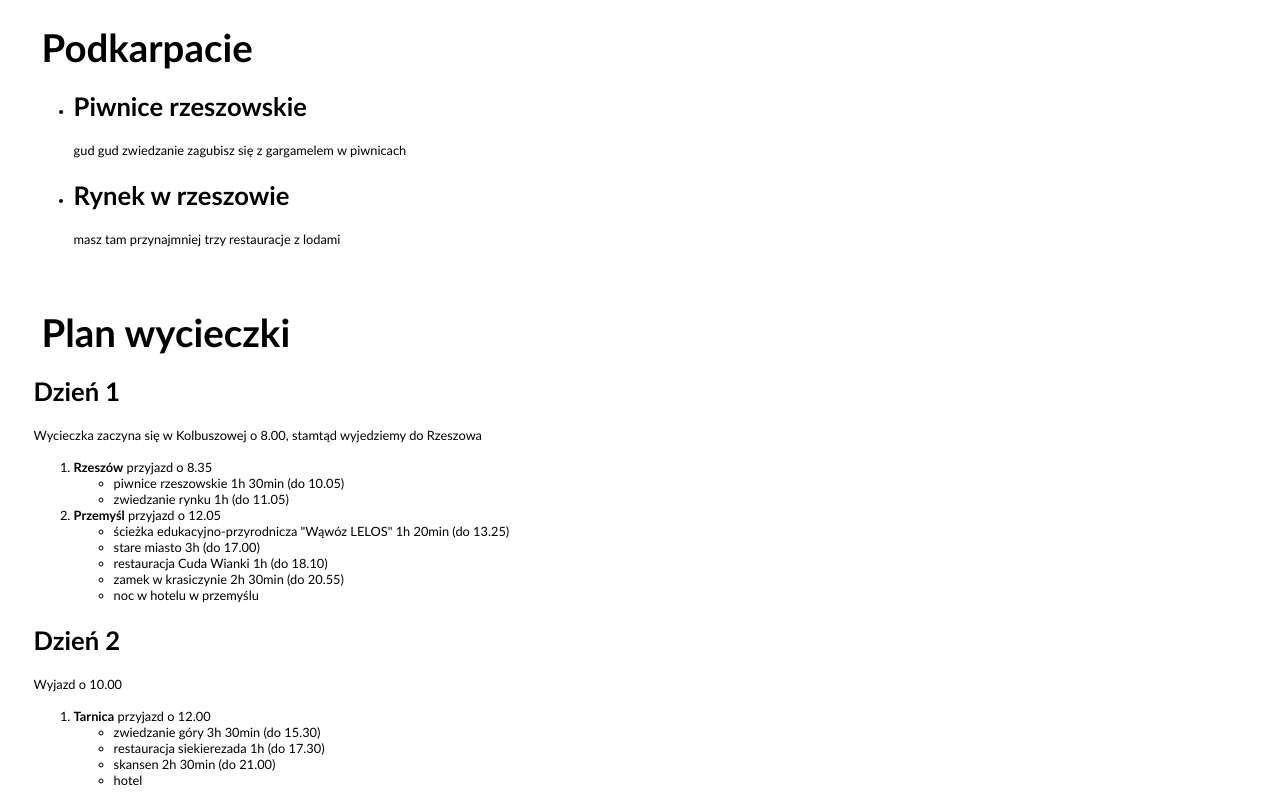
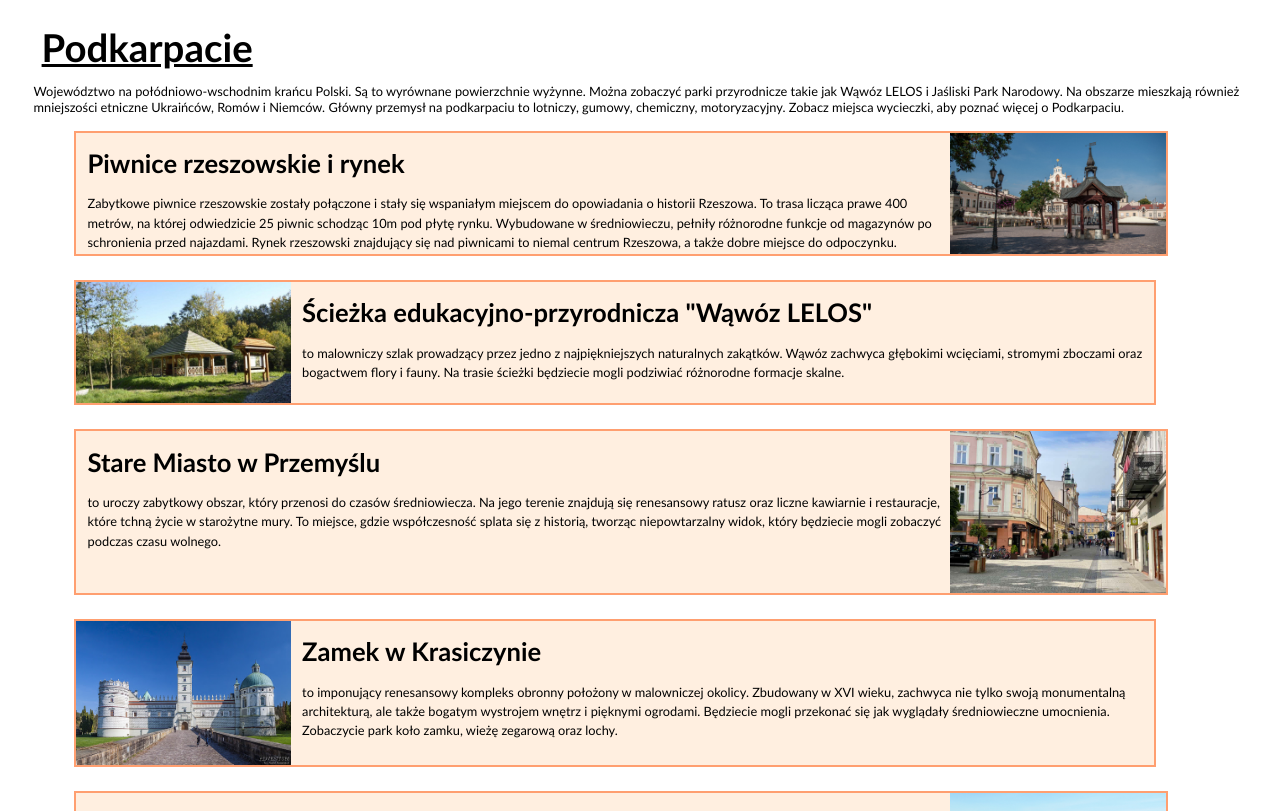
Before and after one commit to Overgeneralized/geografia-projekt, a plain HTML site: page podkarpacie.html in a window 1280 px wide. Shown: the part 91-902 px from the top of the page. Drawn offline with Linux system fonts and the light colour scheme.

Commit message:
full podkarpacie offer description

```diff
--- a/podkarpacie.html
+++ b/podkarpacie.html
@@ -2,7 +2,7 @@
 <html lang="pl">
 <head>
     <meta charset="UTF-8">
-    <title>Nalot podróże</title>
+    <title>Przelot podróże</title>
 </head>
 <body>
     <div id="navbar">
@@ -17,10 +17,25 @@
     <br>
     <div id="container">
         <div id="text-container">
-            <h1>Podkarpacie</h1>
+            <h1><u>Podkarpacie</u></h1>
+            <p>Województwo na połódniowo-wschodnim krańcu Polski. Są to wyrównane powierzchnie wyżynne. Można zobaczyć parki przyrodnicze takie jak Wąwóz LELOS i Jaśliski Park Narodowy. Na obszarze mieszkają również mniejszości etniczne Ukraińców, Romów i Niemców. Główny przemysł na podkarpaciu to lotniczy, gumowy, chemiczny, motoryzacyjny. Zobacz miejsca wycieczki, aby poznać więcej o Podkarpaciu.</p>
             <ul>
-                <li><h2>Piwnice rzeszowskie</h2> gud gud zwiedzanie zagubisz się z gargamelem w piwnicach</li>
-                <li><h2>Rynek w rzeszowie</h2> masz tam przynajmniej trzy restauracje z lodami</li>
+                <li class="places-whole"><div class="places-desc"><h2>Piwnice rzeszowskie i rynek</h2>Zabytkowe piwnice rzeszowskie zostały połączone i stały się wspaniałym miejscem do opowiadania o historii Rzeszowa. To trasa licząca prawe 400 metrów, na której odwiedzicie 25 piwnic schodząc 10m pod płytę rynku.  Wybudowane w średniowieczu, pełniły różnorodne funkcje od magazynów po schronienia przed najazdami. Rynek rzeszowski znajdujący się nad piwnicami to niemal centrum Rzeszowa, a także dobre miejsce do odpoczynku.</div>
+                <img class="places-pics" src="assets/rynek-rzeszow.jpg" alt="rynek rzeszowski"></li>
+                <li class="places-whole-reverse"><div class="places-desc-reverse"><h2>Ścieżka edukacyjno-przyrodnicza "Wąwóz LELOS"</h2>to malowniczy szlak prowadzący przez jedno z najpiękniejszych naturalnych zakątków. Wąwóz zachwyca głębokimi wcięciami, stromymi zboczami oraz bogactwem flory i fauny. Na trasie ścieżki będziecie mogli podziwiać różnorodne formacje skalne.</div>
+                <img class="places-pics" src="assets/wawoz-lelos.jpg" alt="wawoz lelos"></li>
+                <li class="places-whole"><div class="places-desc"><h2>Stare Miasto w Przemyślu</h2>to uroczy zabytkowy obszar, który przenosi do czasów średniowiecza. Na jego terenie znajdują się renesansowy ratusz oraz liczne kawiarnie i restauracje, które tchną życie w starożytne mury. To miejsce, gdzie współczesność splata się z historią, tworząc niepowtarzalny widok, który będziecie mogli zobaczyć podczas czasu wolnego.</div>
+                <img class="places-pics" src="assets/stare-miasto-przemysl.jpeg" alt="stare miasto przemysl"></li>
+                <li class="places-whole-reverse"><div class="places-desc-reverse"><h2>Zamek w Krasiczynie</h2>to imponujący renesansowy kompleks obronny położony w malowniczej okolicy. Zbudowany w XVI wieku, zachwyca nie tylko swoją monumentalną architekturą, ale także bogatym wystrojem wnętrz i pięknymi ogrodami. Będziecie mogli przekonać się jak wyglądały średniowieczne umocnienia. Zobaczycie park koło zamku, wieżę zegarową oraz lochy.</div>
+                <img class="places-pics" src="assets/zamek-krasiczyna.jpg" alt="zamek krasiczyna"></li>
+                <li class="places-whole"><div class="places-desc"><h2>Tarnica i Skansen</h2>Tarnica to najwyższy szczyt Bieszczad Zachodnich, który góruje nad okolicą, osiągając wysokość 1346 metrów n.p.m. Skorzystacie ze "szlaku z Ustrzyk Górnych" i podczas tej wspinaczki będziecie podziwiać piękno Bieszczad. Następne piękne miejsce to Muzeum Budownictwa Ludowego, któro leży w Sanoku. Jest to kompleks średniowiecznych domków. Zwiedzając to miejsce poczujecie klimat XV w.</div>
+                <img class="places-pics" src="assets/tarnica.jpg" alt="tarnica"></li>
+                <li class="places-whole-reverse"><div class="places-desc-reverse"><h2>Zamek królewski w Sanoku</h2>to imponująca warownia, którą w XIV wieku wznieśli książęta ruskich Piastów. Przez wieki przeszedł różne przeobrażenia, a obecny kształt zawdzięcza rozbudowie w XVII wieku. Zobaczycie tam zbiory z zakresu sztuki dawnej i współczesnej. Niech ta wizyta będzie dla was niespodzianką.</div>
+                <img class="places-pics" src="assets/zamek-sanok.jpg" alt="zamek sanok"></li>
+                <li class="places-whole"><div class="places-desc"><h2>Muzea</h2>Zwiedzicie Muzeum Podkarpackie w Krośnie, któro znajduje się w zabytkowym budynku i skupia bogate zbiory związane z historią, kulturą i sztuką Podkarpacia. Następnie udacie się do Muzeum Rzemiosła i poznacie historię i tradycje rzemiosła w regionie Podkarpacia.</div>
+                <img class="places-pics" src="assets/muzem-podkarpackie-sanok.jpg" alt="muzem podkarpackie sanok"></li>
+                <li class="places-whole-reverse"><div class="places-desc-reverse"><h2>Jaśliski Park Krajobrazowy</h2>to malowniczy obszar o wyjątkowej przyrodzie i bogactwie krajobrazowym, położony w północno-wschodniej części Beskidu Niskiego. Park zachwyci was różnorodnością terenów, od górskich szczytów po doliny rzek i potoków. Jest także ostoją wielu gatunków roślin i zwierząt, które możecie spotkać, takich jak rysie, wilki czy orły.</div>
+                <img class="places-pics" src="assets/jaslilski-park-krajobrazowy.jpeg" alt="jaslilski park krajobrazowy"></li>
             </ul>
             <br><br>
             <h1>Plan wycieczki</h1>
@@ -39,7 +54,7 @@
                         <li>stare miasto 3h (do 17.00)</li>
                         <li>restauracja Cuda Wianki 1h (do 18.10)</li>
                         <li>zamek w krasiczynie 2h 30min (do 20.55)</li>
-                        <li>noc w hotelu w przemyślu</li>
+                        <li>noc w Hotel Gromada Przemyśl</li>
                     </ul>
                 </li>
             </ol>
@@ -51,9 +66,26 @@
                         <li>zwiedzanie góry 3h 30min (do 15.30)</li>
                         <li>restauracja siekierezada 1h (do 17.30)</li>
                         <li>skansen 2h 30min (do 21.00)</li>
-                        <li>hotel</li>
+                        <li>noc w Hotel i Restauracja Bona</li>
                     </ul></li>
             </ol>
+            <h2>Dzień 3</h2>
+            <p>Start o 9.00</p>
+            <ol>
+                <li><b>Sanok</b>
+                    <ul>
+                        <li>zamek królewski 3h (do 12.05)</li>
+                    </ul>
+                </li>
+                <li><b>Krosno</b>
+                    <ul>
+                        <li>muzeum podkarpackie 2h (do 15.05)</li>
+                        <li>muzeum rzemiosła 2h (do 17.05)</li>
+                        <li>Jaśliski Park Krajobrazowy 2h (do 20.05)</li>
+                    </ul>
+                </li>
+            </ol>
+            <p>Powrót do Kolbuszowej 21.25</p>
         </div>
     </div>
 </body>
--- a/style.css
+++ b/style.css
@@ -79,5 +79,36 @@ p, li {
     padding: 0px 1%;
     background-color: #ccc;
     text-align: left;
+}
 
+.places-pics {
+    max-inline-size: 20%;
 }
+
+.places-desc, .places-desc-reverse {
+    display: flex;
+    flex-direction: column;
+    line-height: 150%;
+}
+
+.places-desc-reverse {
+    padding-left: 1%;
+}
+
+.places-whole {
+    width: 90%;
+    padding-left: 1%;
+    display: flex;
+    border: 2px solid #ff9f70;
+    margin-bottom: 3vh;
+    background-color: #ffefe0;
+}
+
+.places-whole-reverse {
+    flex-direction: row-reverse;
+    width: 90%;
+    display: flex;
+    border: 2px solid #ff9f70;
+    margin-bottom: 3vh;
+    background-color: #ffefe0;
+}
```
Also changed, not shown: index.html (+1 -1 lines), oferty.html (+3 -3 lines), assets/jaslilski-park-krajobrazowy.jpeg (added), assets/muzem-podkarpackie-sanok.jpg (added), assets/rynek-rzeszow.jpg (added), assets/stare-miasto-przemysl.jpeg (added), assets/tarnica.jpg (added), assets/wawoz-lelos.jpg (added), assets/zamek-krasiczyna.jpg (added), 1 other file.
